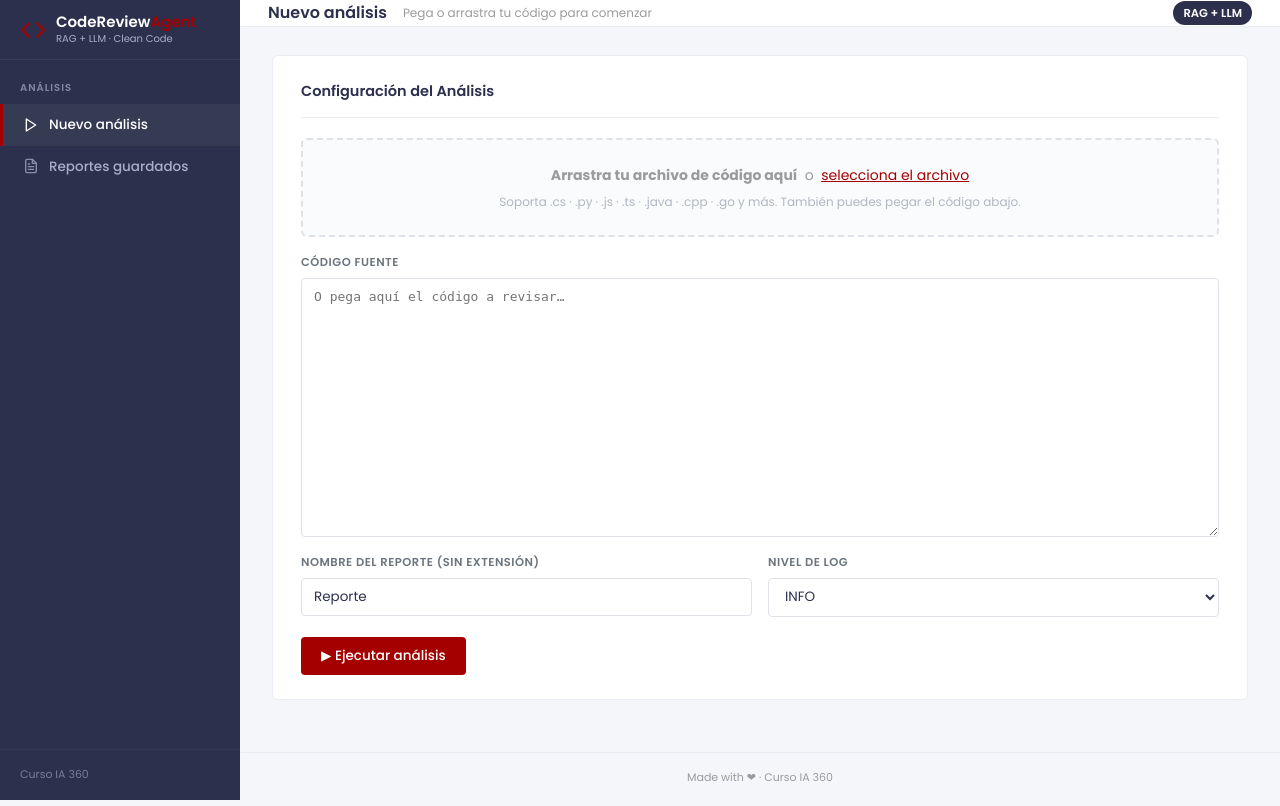
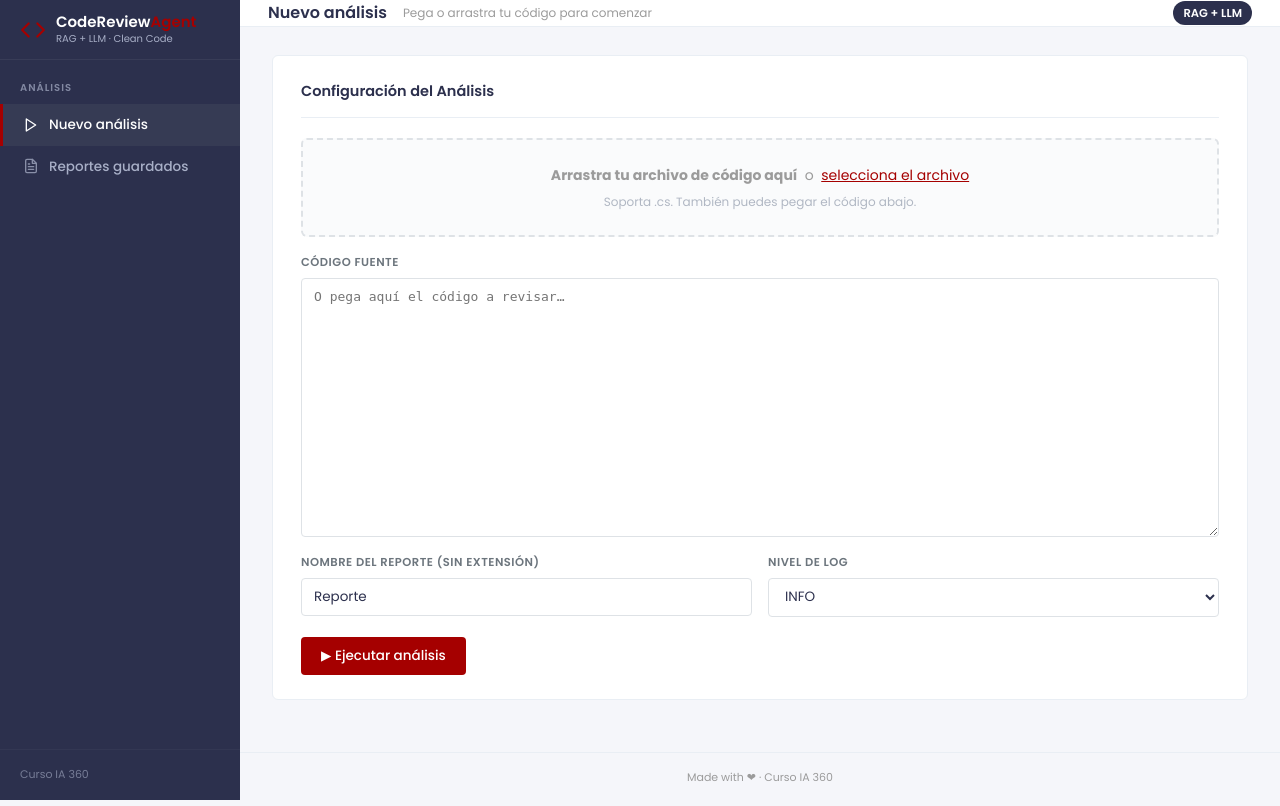
Before and after one commit to Aeacosta/CursoAgentes, a Flask app: page / in a window 1280 px wide. Run offline with Flask 3, Linux system fonts and the light colour scheme; some libraries are stand-ins or nearby versions.

Commit message:
Version final

```diff
--- a/dashboard/templates/index.html
+++ b/dashboard/templates/index.html
@@ -80,7 +80,7 @@
           &nbsp;o&nbsp;
           <span style="color:#a50000;text-decoration:underline;cursor:pointer" id="browse-btn">selecciona el archivo</span>
         </div>
-        <div class="hint">Soporta .cs · .py · .js · .ts · .java · .cpp · .go y más. También puedes pegar el código abajo.</div>
+        <div class="hint">Soporta .cs. También puedes pegar el código abajo.</div>
       </div>
 
       <!-- Code textarea -->
```
Also changed, not shown: dashboard/requirements.txt (+6 -6 lines), requirements.txt (+6 -2 lines), README.md.
